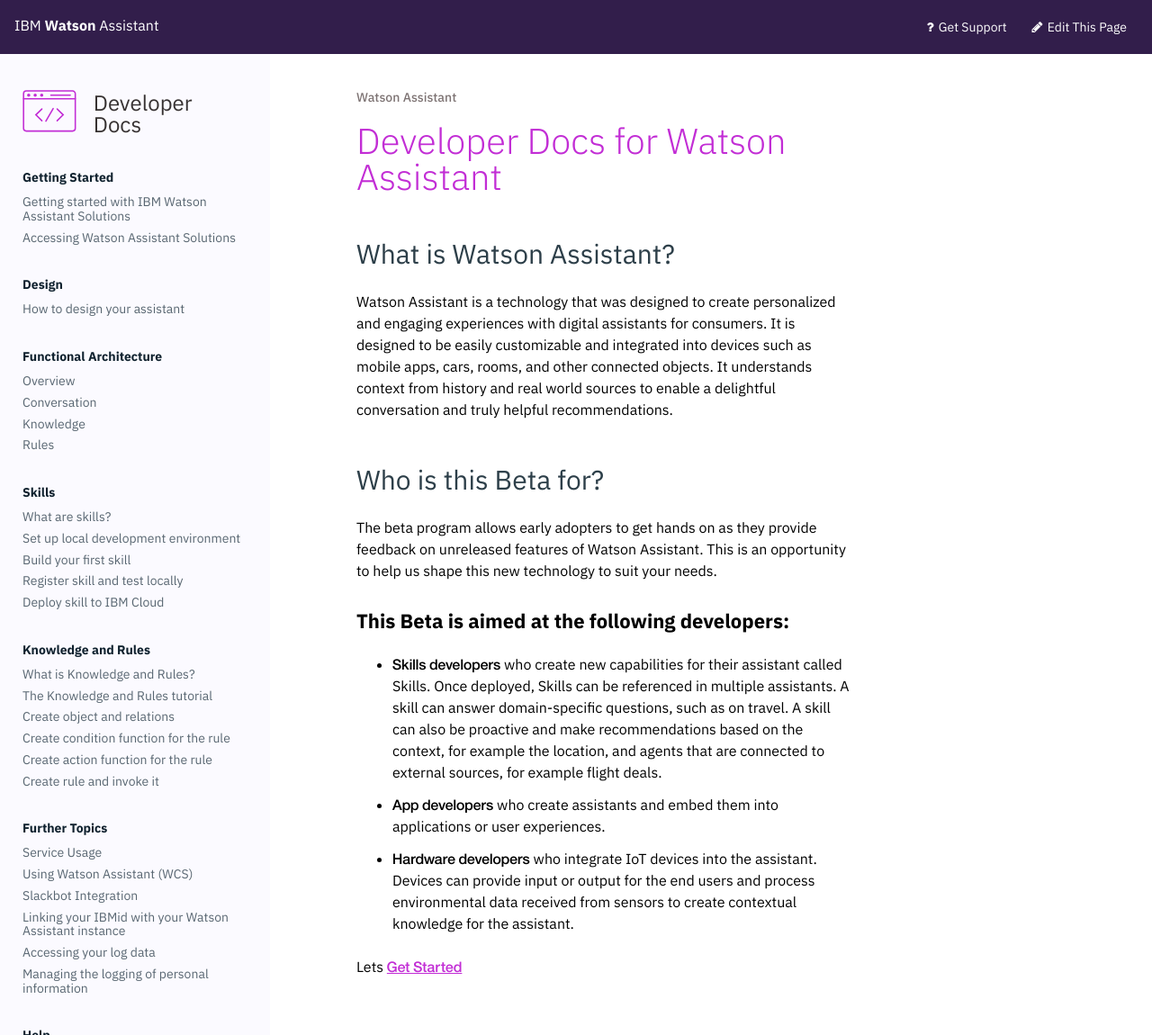
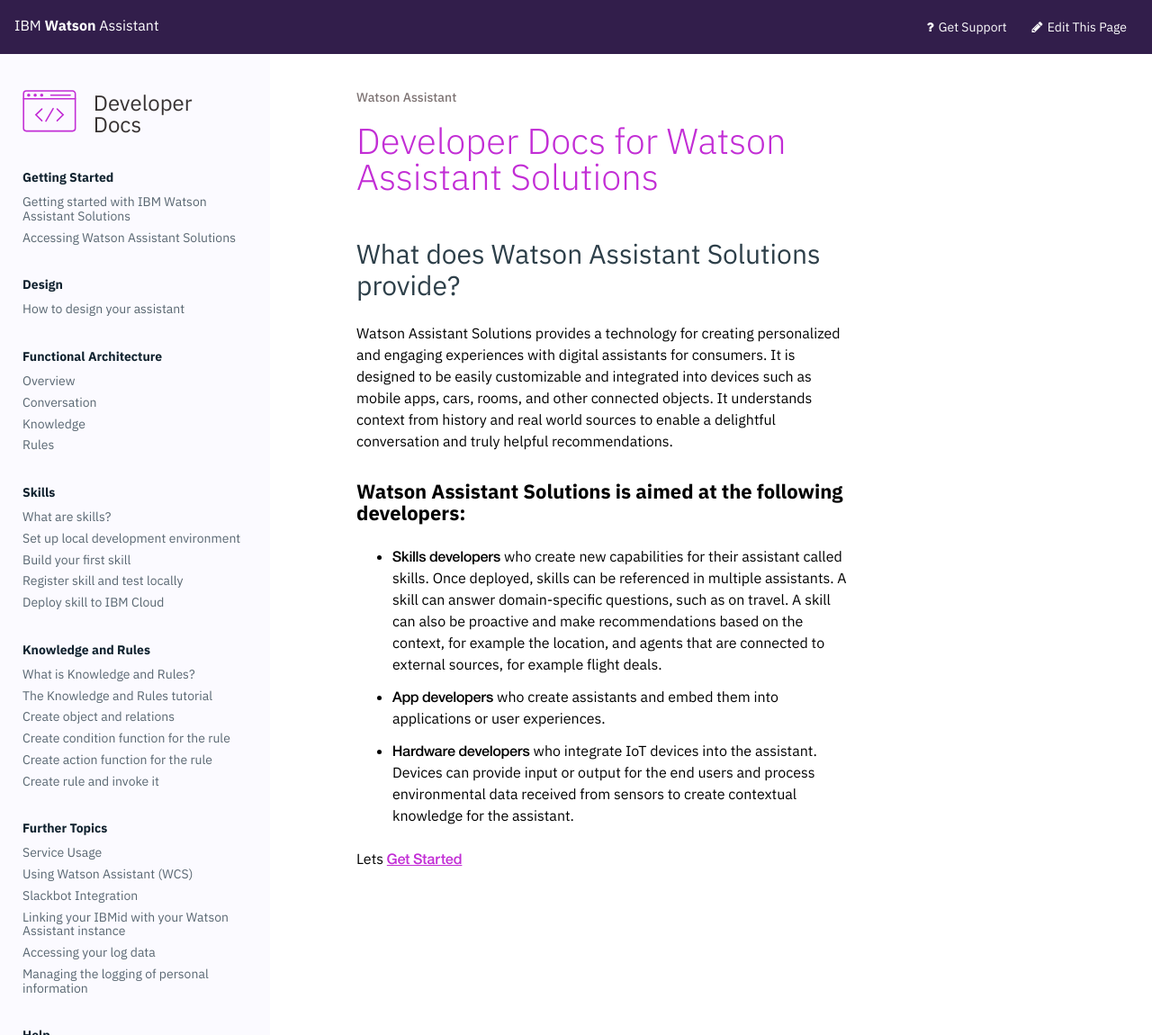
Before and after one commit to Watson-Personal-Assistant/developer, a Jekyll site: the page built from index.md, in a window 1280 px wide. Shown: the whole page at 90% size. Built offline with Jekyll 4.4.1, drawn with Linux system fonts in a browser that asks for light colours.

Commit message:
Update index.md
Remove reference to beta.

```diff
--- a/index.md
+++ b/index.md
@@ -1,16 +1,13 @@
 ---
 layout: home
-title: Developer Docs for Watson Assistant
+title: Developer Docs for Watson Assistant Solutions
 ---
-## What is Watson Assistant?
-Watson Assistant is a technology that was designed to create personalized and engaging experiences with digital assistants for consumers. It is designed to be easily customizable and integrated into devices such as mobile apps, cars, rooms, and other connected objects. It understands context from history and real world sources to enable a delightful conversation and truly helpful recommendations.
+## What does Watson Assistant Solutions provide?
+Watson Assistant Solutions provides a technology for creating personalized and engaging experiences with digital assistants for consumers. It is designed to be easily customizable and integrated into devices such as mobile apps, cars, rooms, and other connected objects. It understands context from history and real world sources to enable a delightful conversation and truly helpful recommendations.
 
-## Who is this Beta for?
-The beta program allows early adopters to get hands on as they provide feedback on unreleased features of Watson Assistant. This is an opportunity to help us shape this new technology to suit your needs.
+### Watson Assistant Solutions is aimed at the following developers:
 
-### This Beta is aimed at the following developers:
-
-- **Skills developers** who create new capabilities for their assistant called Skills. Once deployed, Skills can be referenced in multiple assistants. A skill can answer domain-specific questions, such as on travel. A skill can also be proactive and make recommendations based on the context, for example the location, and agents that are connected to external sources, for example flight deals.
+- **Skills developers** who create new capabilities for their assistant called skills. Once deployed, skills can be referenced in multiple assistants. A skill can answer domain-specific questions, such as on travel. A skill can also be proactive and make recommendations based on the context, for example the location, and agents that are connected to external sources, for example flight deals.
 
 - **App developers** who create assistants and embed them into applications or user experiences.
 
```
